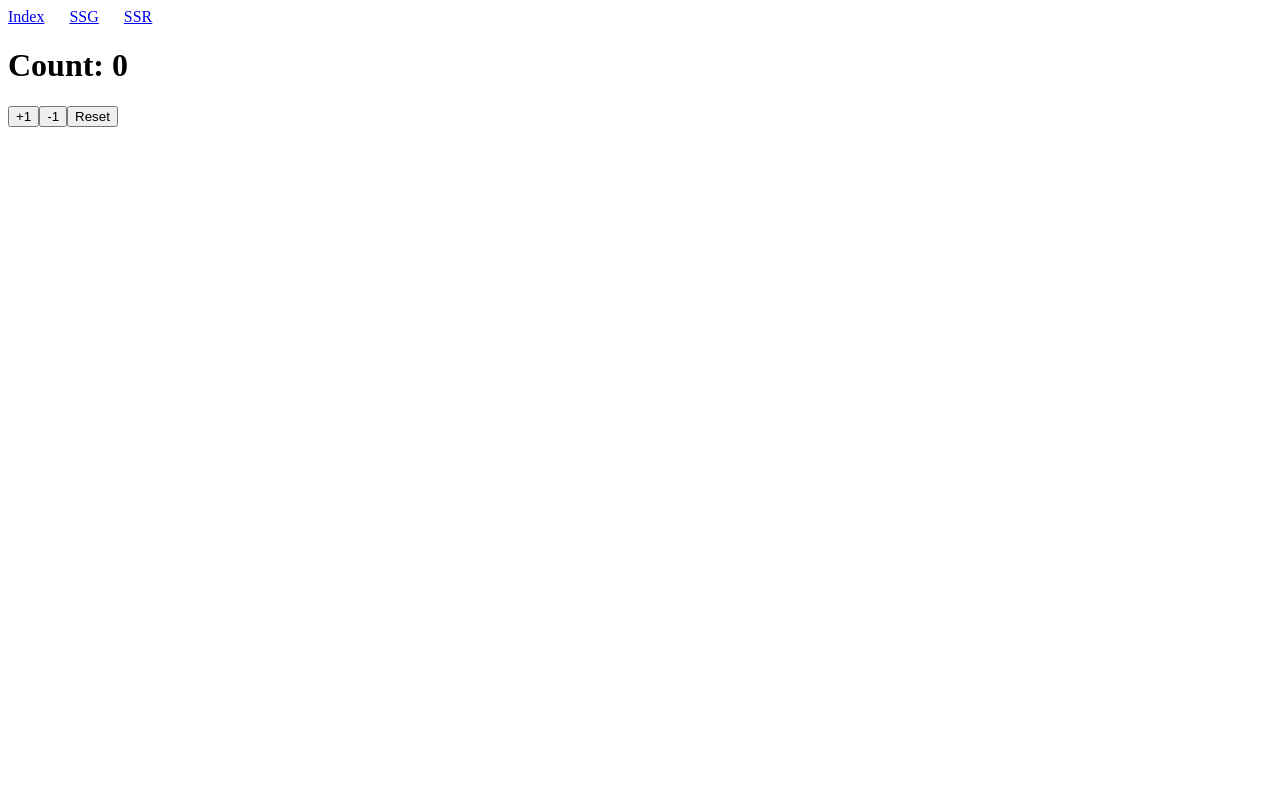
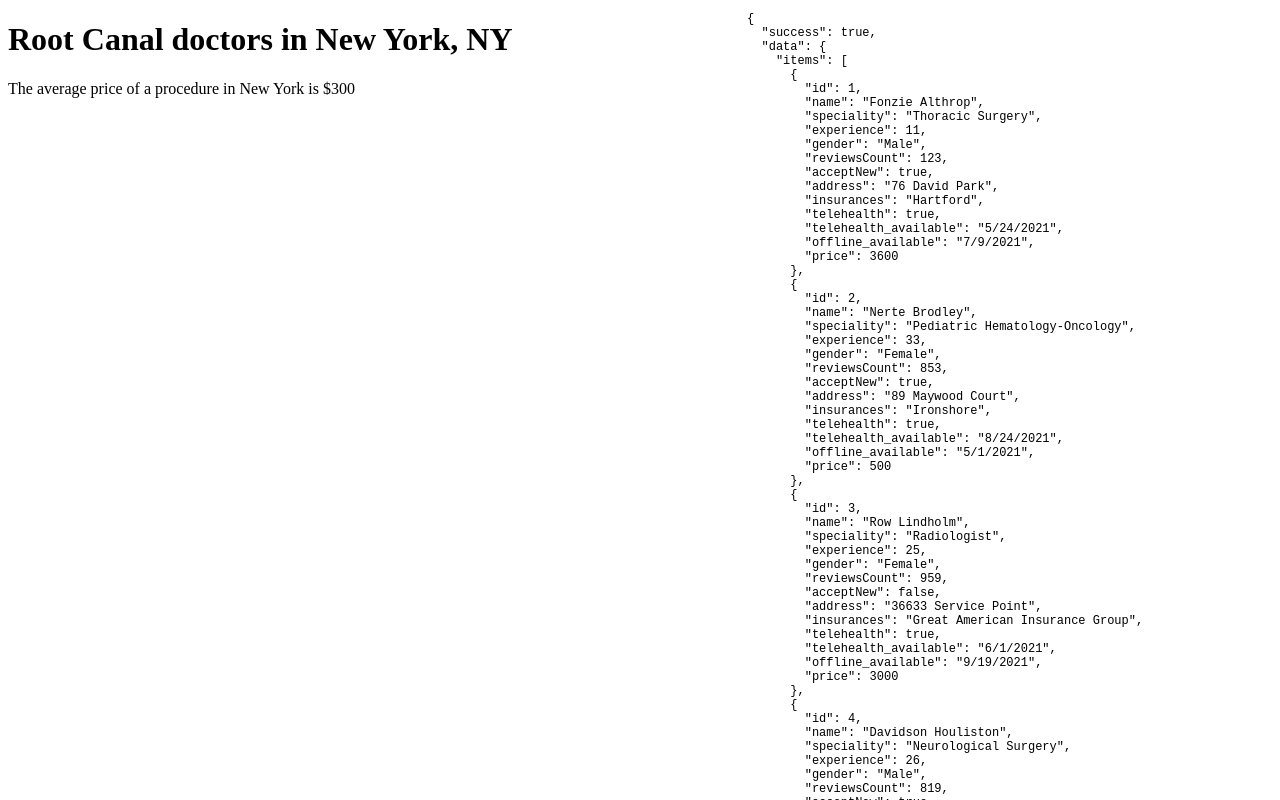
Before and after one commit to talaxasy/tripment-test, a Next.js app: page / in a window 1280 px wide. Built offline with nearby package versions, Linux system fonts and the light colour scheme.

Commit message:
mock connect

```diff
--- /dev/null
+++ b/components/DoctorsList.tsx
@@ -0,0 +1,24 @@
+import React, {useEffect, useState} from 'react';
+import mock from '../mock.json';
+
+interface DoctorsListProps {}
+
+const DoctorsList: React.FC<DoctorsListProps> = ({}) => {
+  const [doctors, setDoctors] = useState({});
+  console.log(mock);
+
+  useEffect(() => {}, []);
+  return (
+    <>
+      <div>
+        <h1>Root Canal doctors in New York, NY</h1>
+        <p>The average price of a procedure in New York is $300</p>
+        <pre style={{userSelect: 'none', position: 'fixed', top: 0, right: 0, fontSize: '12px'}}>
+          {JSON.stringify(mock, null, 2)}
+        </pre>
+      </div>
+    </>
+  );
+};
+
+export default DoctorsList;
--- a/pages/index.tsx
+++ b/pages/index.tsx
@@ -1,5 +1,10 @@
-import Page from '../components/page'
+import DoctorsList from '../components/DoctorsList';
+import Page from '../components/page';
 
 export default function Index() {
-  return <Page />
+  return (
+    <>
+      <DoctorsList />
+    </>
+  );
 }
```
